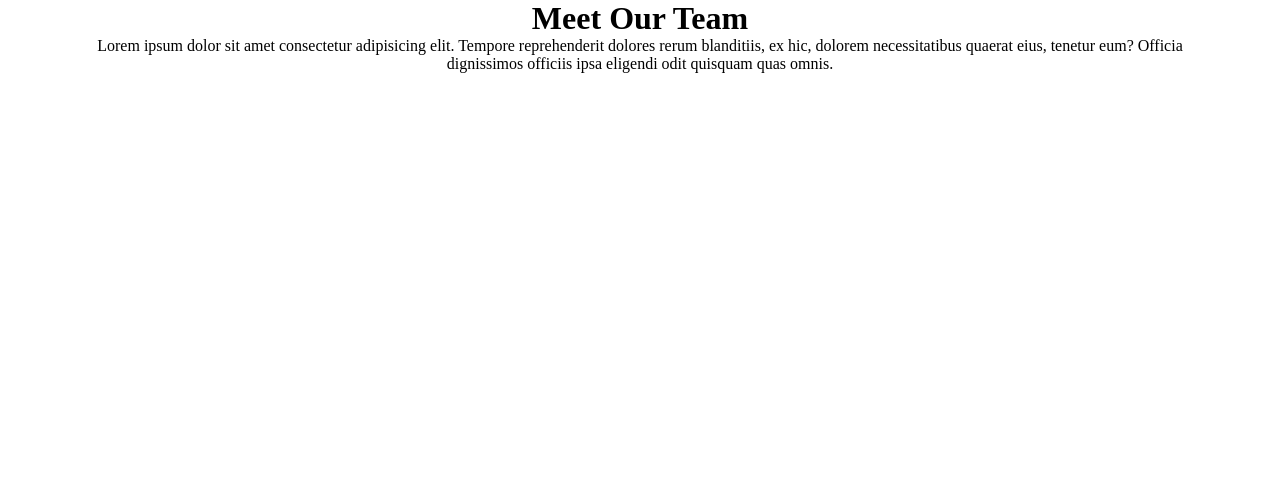
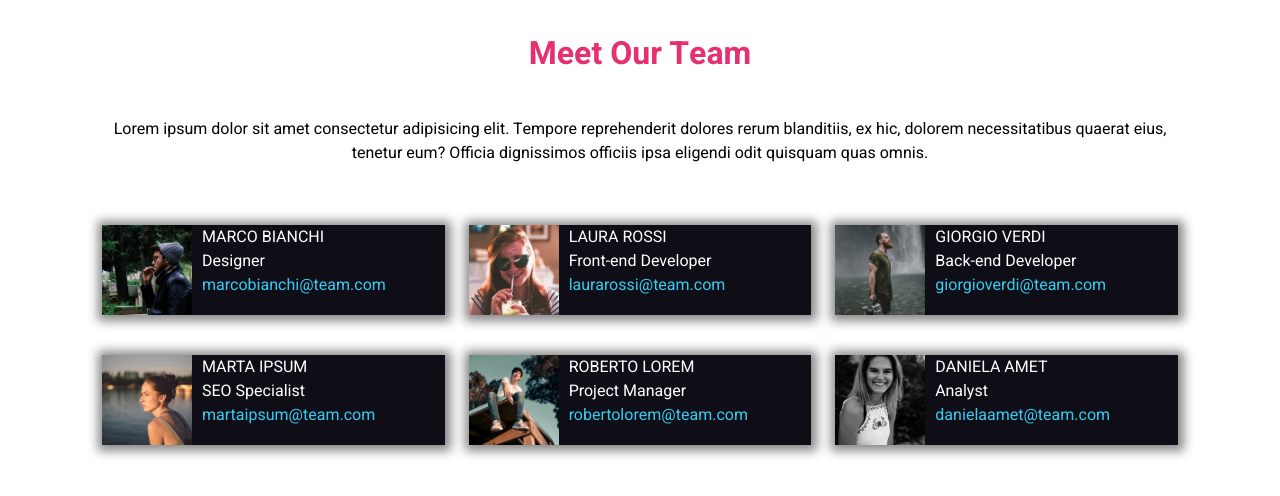
Before and after one commit to isma-91/html-css-float-cards, a plain HTML site: page index.html in a window 1280 px wide. Drawn offline with Linux system fonts and the light colour scheme.

Commit message:
Added the boxef with the profiles and css

```diff
--- a/css/style.css
+++ b/css/style.css
@@ -2,6 +2,10 @@
   padding: 0;
   margin: 0;
   box-sizing: border-box;
+}
+
+html {
+  font-family: "Heebo", sans-serif;
 }
 
 .container {
@@ -12,4 +16,37 @@
 p,
 h1 {
   text-align: center;
+  margin-bottom: 40px;
 }
+
+h1 {
+  font-weight: 700;
+  padding-top: 30px;
+  color: #e53170;
+}
+
+img {
+  float: left;
+  width: 100px;
+  padding-right: 10px;
+}
+
+.profile {
+  float: left;
+  background-color: #0f0e17;
+  color: white;
+  width: calc(100% / 3 - 24px);
+  margin: 20px 12px;
+  box-shadow: 1px 1px 10px 5px #888888;
+}
+
+a {
+  text-decoration: none;
+  color: #34ccf2;
+}
+
+/* .profile::after {
+  content: "";
+  display: table;
+  clear: both;
+} */
--- a/index.html
+++ b/index.html
@@ -6,6 +6,12 @@
     <meta http-equiv="X-UA-Compatible" content="IE=edge" />
     <meta name="viewport" content="width=device-width, initial-scale=1.0" />
     <title>Floating Cards</title>
+    <link rel="preconnect" href="https://fonts.googleapis.com" />
+    <link rel="preconnect" href="https://fonts.gstatic.com" crossorigin />
+    <link
+      href="https://fonts.googleapis.com/css2?family=Heebo:wght@400;700&display=swap"
+      rel="stylesheet"
+    />
   </head>
   <body>
     <main class="container">
@@ -16,6 +22,55 @@
         quaerat eius, tenetur eum? Officia dignissimos officiis ipsa eligendi
         odit quisquam quas omnis.
       </p>
+
+      <div class="profile">
+        <img src="img/male1.png" alt="" />
+        <div class="info">
+          <div class="name">MARCO BIANCHI</div>
+          <div class="job">Designer</div>
+          <div class="mail"><a href="">marcobianchi@team.com</a></div>
+        </div>
+      </div>
+      <div class="profile">
+        <img src="img/female1.png" alt="" />
+        <div class="info">
+          <div class="name">LAURA ROSSI</div>
+          <div class="job">Front-end Developer</div>
+          <div class="mail"><a href="">laurarossi@team.com</a></div>
+        </div>
+      </div>
+      <div class="profile">
+        <img src="img/male2.png" alt="" />
+        <div class="info">
+          <div class="name">GIORGIO VERDI</div>
+          <div class="job">Back-end Developer</div>
+          <div class="mail"><a href="">giorgioverdi@team.com</a></div>
+        </div>
+      </div>
+      <div class="profile">
+        <img src="img/female2.png" alt="" />
+        <div class="info">
+          <div class="name">MARTA IPSUM</div>
+          <div class="job">SEO Specialist</div>
+          <div class="mail"><a href="">martaipsum@team.com</a></div>
+        </div>
+      </div>
+      <div class="profile">
+        <img src="img/male3.png" alt="" />
+        <div class="info">
+          <div class="name">ROBERTO LOREM</div>
+          <div class="job">Project Manager</div>
+          <div class="mail"><a href="">robertolorem@team.com</a></div>
+        </div>
+      </div>
+      <div class="profile">
+        <img src="img/female3.png" alt="" />
+        <div class="info">
+          <div class="name">DANIELA AMET</div>
+          <div class="job">Analyst</div>
+          <div class="mail"><a href="">danielaamet@team.com</a></div>
+        </div>
+      </div>
     </main>
   </body>
 </html>
```
